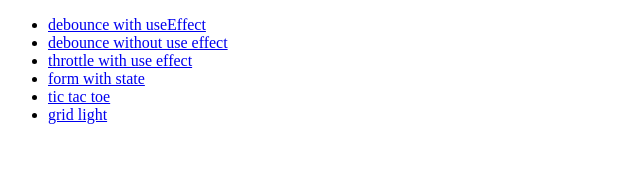
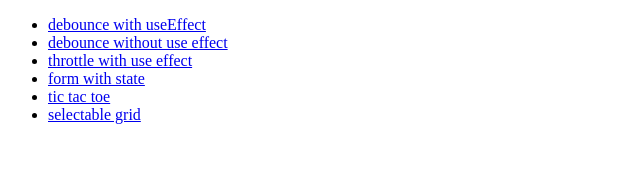
Before and after one commit to incognitokshitij/react-playground, a React (Vite) app: page / in a window 1280 px wide. Shown: the top 196 px of the page, without its empty margins (0-640 px from the left). Built offline with nearby package versions, Linux system fonts and the light colour scheme.

Commit message:
selectable grid done

```diff
--- a/src/route.jsx
+++ b/src/route.jsx
@@ -4,7 +4,7 @@ import { Routes, Route, Link } from "react-router-dom";
 import ThrottleWithUseEffect from "./throttle/index";
 import FormWithState from "./form/index";
 import TicTacToe from "./tictactoe/Index";
-import GridLight from "./gridlight/Index";
+import GridLight from "./selectableGrid/Index";
 let pages = [
   {
     name: "debounce with useEffect",
@@ -32,8 +32,8 @@ let pages = [
     component: TicTacToe,
   },
   {
-    name: "grid light",
-    path: "/grid-lighte",
+    name: "selectable grid",
+    path: "/selectable-grid",
     component: GridLight,
   },
 ];
```
Also changed, not shown: src/selectableGrid/Grid.jsx (renamed from src/gridlight/Grid.jsx), src/selectableGrid/Index.jsx (renamed from src/gridlight/Index.jsx), src/selectableGrid/style.css (renamed from src/gridlight/style.css).
